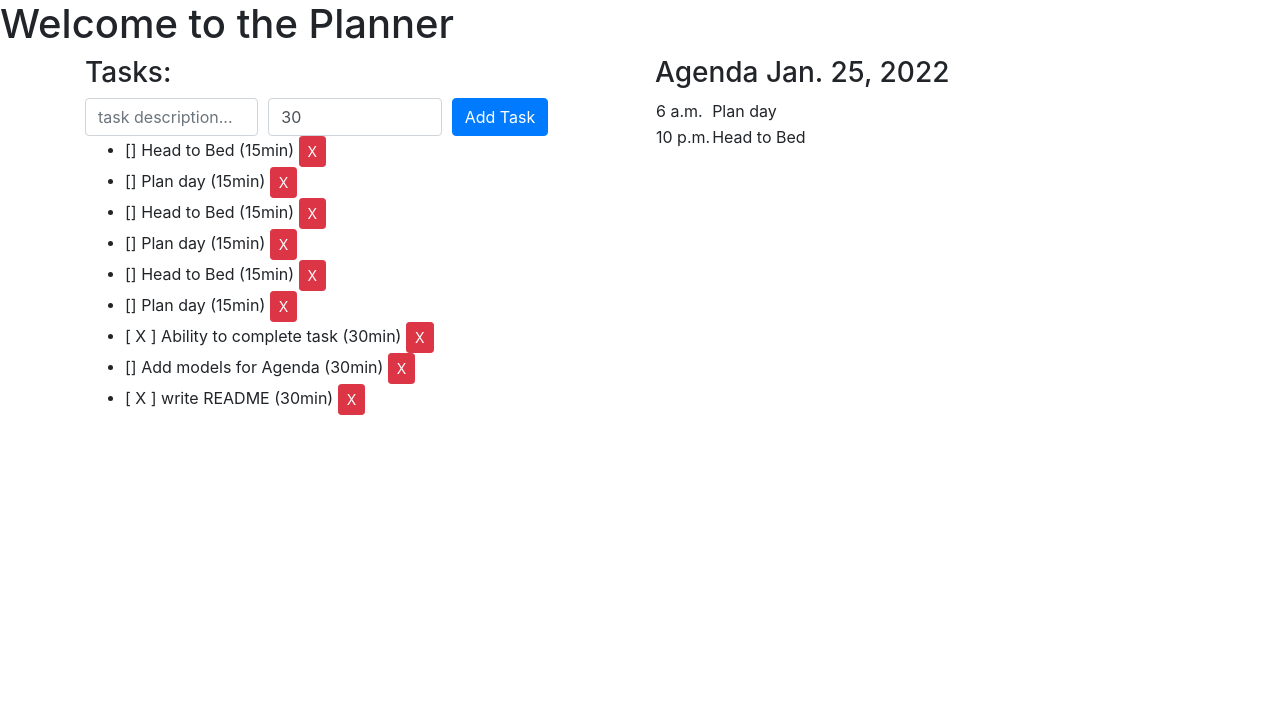
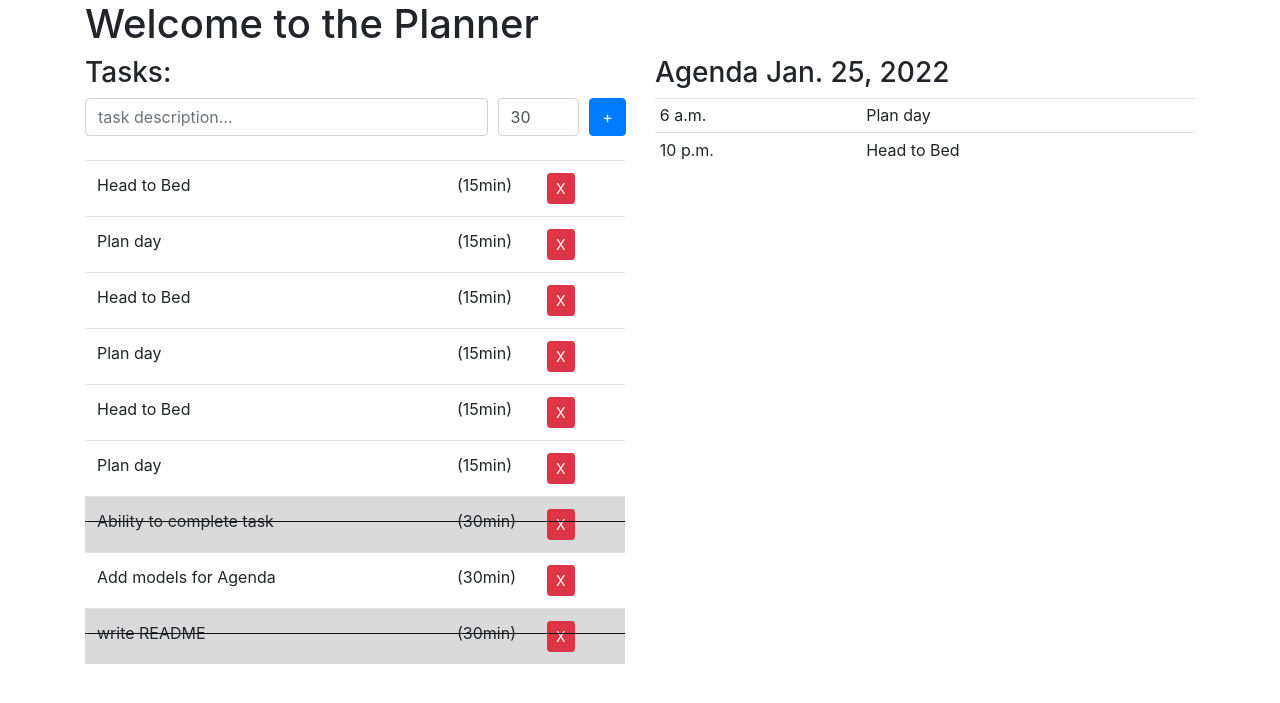
Before and after one commit to avi1katz/hny, a Django app: page /planner/ in a window 1280 px wide. Shown: the top 703 px of the page. Run offline with Django 4.2, Linux system fonts and the light colour scheme; data comes from the database, SQL or seed files in the repository; both versions use the stored data as it was after the commit.

Commit message:
ability to complete tasks

```diff
--- a/planner/templates/planner/index.html
+++ b/planner/templates/planner/index.html
@@ -2,38 +2,58 @@
 
 {% block title %}Planner{% endblock %}
 {% block content %}
-<h1>Welcome to the Planner</h1>
+<style>
+    tr.strikeout td:before {
+    content: " ";
+    position: absolute;
+    top: 45%;
+    left: 0;
+    border-bottom: 1px solid #111;
+    width: 100%;
+}
+</style>
+<div class="container">
+    <h1>Welcome to the Planner</h1>
+</div>
 <div class="container">
     <div class="row">
         <div class="col">
             <h3>Tasks:</h3>
             <form id="task-form" method="post", action="/planner/" class="form-row" >
                 {% csrf_token %}
-                <div class="col">
+                <div class="col-9">
                     {{ form.description }}
                 </div>
-                <div class="col">
+                <div class="col-2">
                     {{ form.minutes_to_complete }}
                 </div>
-                <div class="col">
-                    <input class="btn btn-primary" type="submit" value="Add Task">
+                <div class="col-1">
+                    <input class="btn btn-primary" type="submit" value="+">
                 </div>
             </form>
-            <ul>
+            {% if tasks %}
+            <table class="table table-hover">
                 {% for task in tasks %}
-                <li>[{% if task.is_completed %} X {% endif %}]
-                    {{ task.description  }}
-                    ({{ task.minutes_to_complete }}min)
-                    <a class="btn btn-sm btn-danger" data-confirm="Are you sure?" data-method="delete" href="delete_task/{{ task.id }}" rel="nofollow">X</a>
-                </li>
+                <tr
+                        {% if task.is_completed %} class="table-active strikeout" {% endif %}
+                        onclick="(function(){console.log({{task.id}}); window.location='toggle_complete_task/{{ task.id }}'})()">
+                    <td class="col-8">{{ task.description  }}</td>
+                    <td class="col-2">({{ task.minutes_to_complete }}min)</td>
+                    <td class="col-2"><a class="btn btn-sm btn-danger"
+                           data-confirm="Are you sure?"
+                           data-method="delete"
+                           href="delete_task/{{ task.id }}"
+                           rel="nofollow">X</a></td>
+                </tr>
                 {% endfor %}
                 <br />
-            </ul>
+            </table>
+            {% endif %}
         </div>
         <div class="col">
             <h3>Agenda {{ agenda.date }}</h3>
             {% if agenda.agenda_items %}
-            <table>
+            <table class="table table-sm">
                 {% for item in agenda.agenda_items.all %}
                 <tr>
                     <td>{{ item.start_time }}</td>
--- a/planner/urls.py
+++ b/planner/urls.py
@@ -5,5 +5,6 @@ from . import views
 urlpatterns = [
     path('', views.IndexPage.as_view(), name='index'),
     path('delete_task/<int:task_id>', views.delete_task, name='delete_task'),
+    path('toggle_complete_task/<int:task_id>', views.toggle_complete_task, name='toggle_complete_task'),
     path('create_task/', views.create_task, name='create_task'),
 ]
--- a/planner/views.py
+++ b/planner/views.py
@@ -57,6 +57,13 @@ def delete_task(request, task_id):
     return HttpResponseRedirect('/planner')
 
 
+def toggle_complete_task(request, task_id):
+    task = get_object_or_404(Task, pk=task_id)
+    task.is_completed = not task.is_completed
+    task.save()
+    return HttpResponseRedirect('/planner')
+
+
 def create_task(request):
     if request.method == 'POST':
         description = request.POST.get('description')
```
Also changed, not shown: db.sqlite3.
